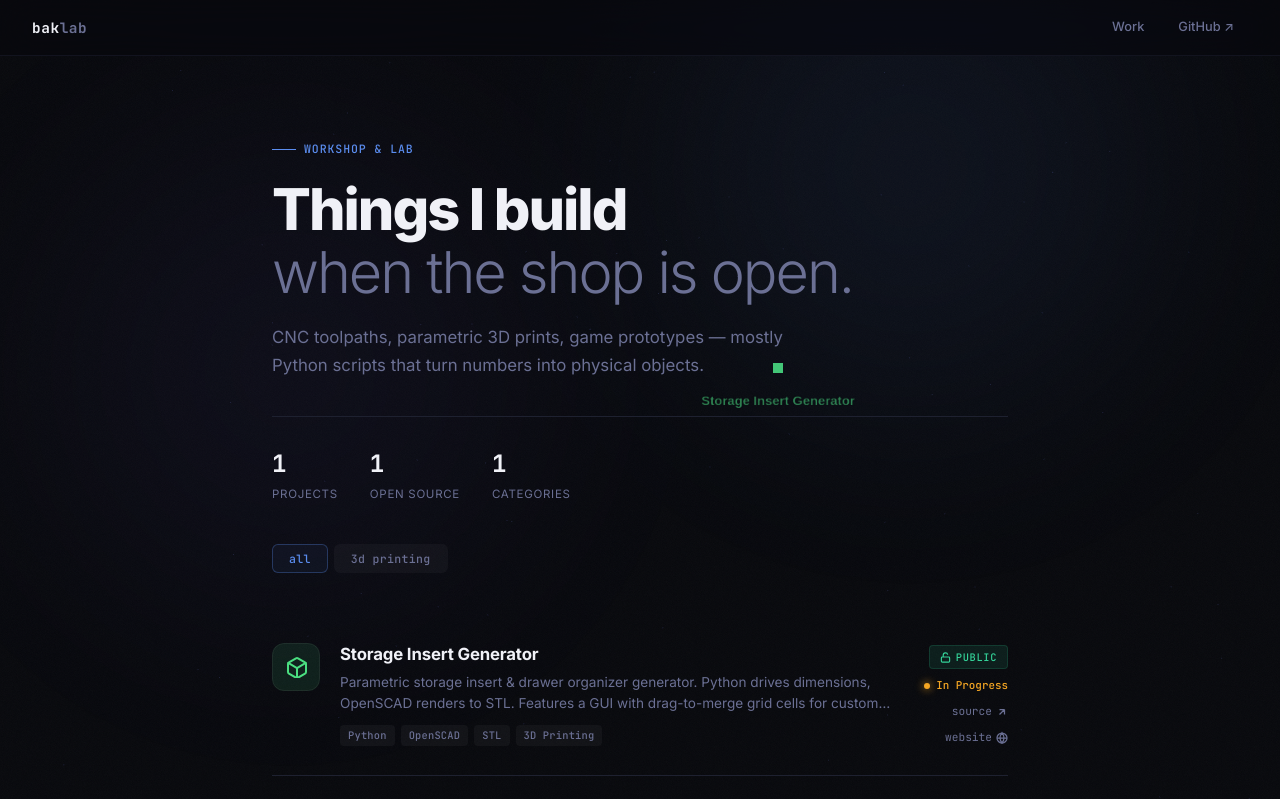
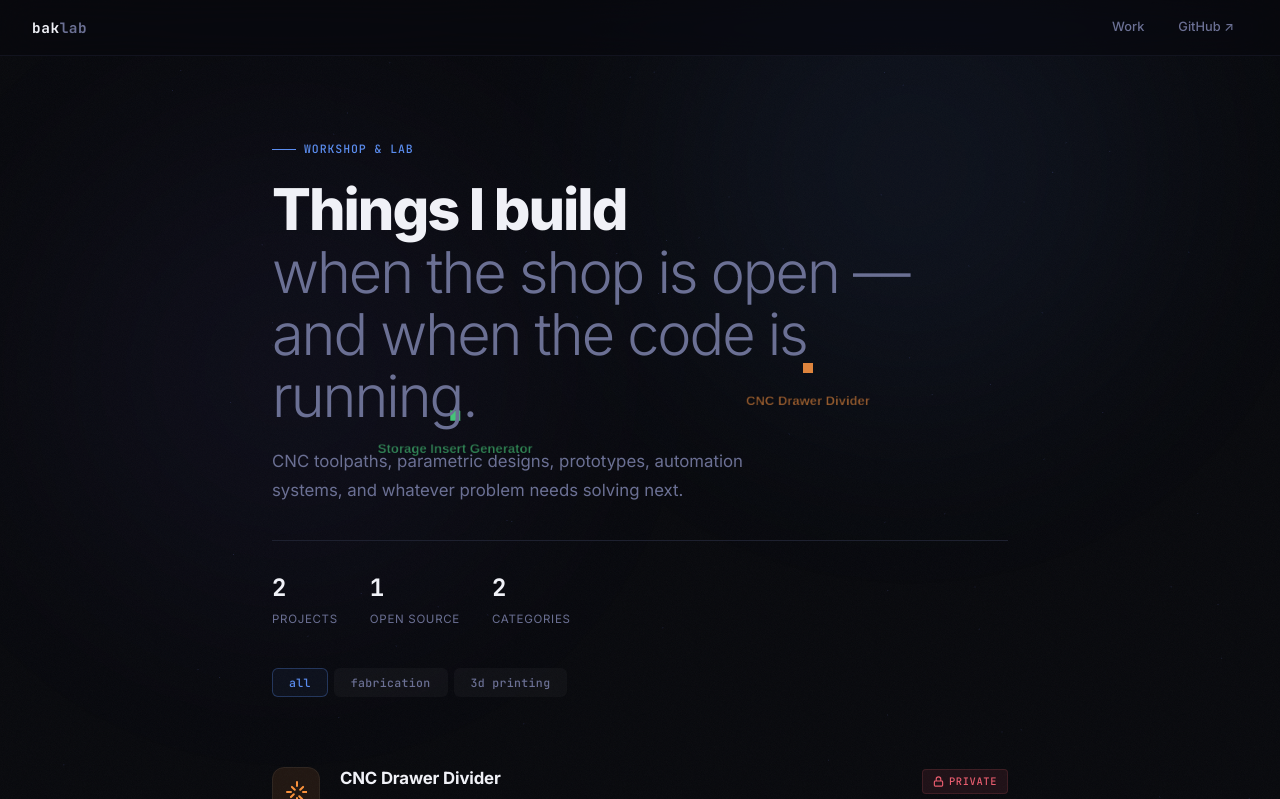
Before and after one commit to Bak-Lab/Bak-Lab.github.io, a plain HTML site: page index.html in a window 1280 px wide. Shown: the top 799 px of the page. Drawn offline with nearby package versions, Linux system fonts and the light colour scheme; no server answers.

Commit message:
Revise hero text and add CNC Drawer Divider project
Updated hero section text and project statistics. Added new project card for CNC Drawer Divider.

```diff
--- a/index.html
+++ b/index.html
@@ -145,22 +145,44 @@
   <div class="orb orb-1"></div>
   <div class="orb orb-2"></div>
   <div class="hero-label">Workshop &amp; Lab</div>
-  <h1>Things I build<br><span class="thin">when the shop is open.</span></h1>
-  <p class="hero-desc">CNC toolpaths, parametric 3D prints, game prototypes — mostly Python scripts that turn numbers into physical objects.</p>
+  <h1>Things I build<br><span class="thin">when the shop is open —</span><br><span class="thin">and when the code is running.</span></h1>
+  <p class="hero-desc">CNC toolpaths, parametric designs, prototypes, automation systems, and whatever problem needs solving next.</p>
   <div class="hero-stats">
-    <div class="stat"><span class="stat-num">1</span><span class="stat-label">Projects</span></div>
+    <div class="stat"><span class="stat-num">2</span><span class="stat-label">Projects</span></div>
     <div class="stat"><span class="stat-num">1</span><span class="stat-label">Open source</span></div>
-    <div class="stat"><span class="stat-num">1</span><span class="stat-label">Categories</span></div>
+    <div class="stat"><span class="stat-num">2</span><span class="stat-label">Categories</span></div>
   </div>
 </section>
 
 <div class="filters" id="work">
   <button class="fbtn on" data-filter="all">all</button>
+  <button class="fbtn" data-filter="fabrication">fabrication</button>
   <button class="fbtn" data-filter="3d-printing">3d printing</button>
 </div>
 
 <section class="grid">
-  <article class="card" data-category="3d-printing" style="transition-delay:0ms">
+  <article class="card" data-category="fabrication" style="transition-delay:0ms">
+    <div class="card-icon" style="background:#fb923c1a; color:#fb923c;">
+      <svg xmlns="http://www.w3.org/2000/svg" width="22" height="22" fill="none" stroke="currentColor" stroke-width="2" stroke-linecap="round" stroke-linejoin="round"><path d="M12 2v4M6.93 6.93l2.83 2.83M2 12h4m-.07 5.07 2.83-2.83M12 18v4m5.07-2.93-2.83-2.83M22 12h-4m.07-5.07-2.83 2.83"/></svg>
+    </div>
+    <div class="card-body">
+      <div class="card-title">CNC Drawer Divider</div>
+      <div class="card-desc">Generates flat DXF cut files for plywood drawer inserts with finger joints, cross-lap dividers, and rabbet-fit bottoms — designed for friction-fit assembly with no fasteners.</div>
+      <div class="card-meta">
+        <span class="pill">DXF</span><span class="pill">CNC</span><span class="pill">Woodworking</span>
+      </div>
+    </div>
+    <div class="card-side">
+      <span class="pill pill-vis private"><svg viewBox="0 0 24 24" fill="none" stroke="currentColor" stroke-width="2.5"><rect x="3" y="11" width="18" height="11" rx="2"/><path d="M7 11V7a5 5 0 0 1 10 0v4"/></svg> private</span>
+      <div class="card-status">
+        <span class="dot dot-a"></span>
+        <span style="color:var(--amber)">In Progress</span>
+      </div>
+
+
+    </div>
+  </article>
+  <article class="card" data-category="3d-printing" style="transition-delay:60ms">
     <div class="card-icon" style="background:#4ade801a; color:#4ade80;">
       <svg xmlns="http://www.w3.org/2000/svg" width="22" height="22" fill="none" stroke="currentColor" stroke-width="2" stroke-linecap="round" stroke-linejoin="round"><path d="M21 16V8a2 2 0 0 0-1-1.73l-7-4a2 2 0 0 0-2 0l-7 4A2 2 0 0 0 3 8v8a2 2 0 0 0 1 1.73l7 4a2 2 0 0 0 2 0l7-4A2 2 0 0 0 21 16z"/><polyline points="3.27 6.96 12 12.01 20.73 6.96"/><line x1="12" y1="22.08" x2="12" y2="12"/></svg>
     </div>
@@ -174,10 +196,10 @@
     <div class="card-side">
       <span class="pill pill-vis public"><svg viewBox="0 0 24 24" fill="none" stroke="currentColor" stroke-width="2.5"><rect x="3" y="11" width="18" height="11" rx="2"/><path d="M7 11V7a5 5 0 0 1 9.9-1"/></svg> public</span>
       <div class="card-status">
-        <span class="dot dot-a"></span>
-        <span style="color:var(--amber)">In Progress</span>
+        <span class="dot dot-g"></span>
+        <span style="color:var(--green)">Active</span>
       </div>
-      <a class="card-link" href="https://github.com/Bak-Lab/storage-insert-openscad/" target="_blank" rel="noopener">source <svg viewBox="0 0 24 24" fill="none" stroke="currentColor" stroke-width="2.5"><path d="M7 17L17 7M17 7H7M17 7v10"/></svg></a>
+      <a class="card-link" href="https://github.com/Bak-Lab/storage-insert-openscad" target="_blank" rel="noopener">source <svg viewBox="0 0 24 24" fill="none" stroke="currentColor" stroke-width="2.5"><path d="M7 17L17 7M17 7H7M17 7v10"/></svg></a>
       <a class="card-link" href="https://bak-lab.github.io/storage-insert-openscad/" target="_blank" rel="noopener">website <svg viewBox="0 0 24 24" fill="none" stroke="currentColor" stroke-width="2.5"><circle cx="12" cy="12" r="10"/><path d="M2 12h20M12 2a15.3 15.3 0 0 1 4 10 15.3 15.3 0 0 1-4 10 15.3 15.3 0 0 1-4-10A15.3 15.3 0 0 1 12 2z"/></svg></a>
     </div>
   </article>
@@ -190,7 +212,7 @@
 
 <script>
   /* ── Project data for 3D scene ── */
-  const NODE_DATA = [{"i":0,"name":"Storage Insert Generator","desc":"Parametric storage insert & drawer organizer generator. Python drives dimensions, OpenSCAD renders to STL. Features a GUI with drag-to-merge grid cells for custom compartment layouts.","cat":"3d-printing","color":"#4ade80","tags":["Python","OpenSCAD","STL","3D Printing"],"url":"https://github.com/Bak-Lab/storage-insert-openscad/","website":"https://bak-lab.github.io/storage-insert-openscad/","vis":"public"}];
+  const NODE_DATA = [{"i":0,"name":"CNC Drawer Divider","desc":"Generates flat DXF cut files for plywood drawer inserts with finger joints, cross-lap dividers, and rabbet-fit bottoms — designed for friction-fit assembly with no fasteners.","cat":"fabrication","color":"#fb923c","tags":["DXF","CNC","Woodworking"],"url":"https://github.com/Bak-Lab/cnc-divider","website":"","vis":"private"},{"i":1,"name":"Storage Insert Generator","desc":"Parametric storage insert & drawer organizer generator. Python drives dimensions, OpenSCAD renders to STL. Features a GUI with drag-to-merge grid cells for custom compartment layouts.","cat":"3d-printing","color":"#4ade80","tags":["Python","OpenSCAD","STL","3D Printing"],"url":"https://github.com/Bak-Lab/storage-insert-openscad","website":"https://bak-lab.github.io/storage-insert-openscad/","vis":"public"}];
 
   /* ── Filter ── */
   let activeFilter = 'all';
```
